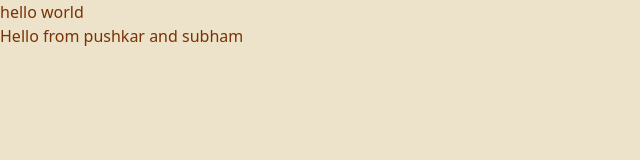
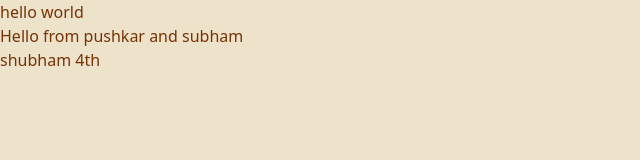
Before and after one commit to pushkar3872/Sr-Jr-connect, a React (Vite) app in the folder frontend/: page / in a window 1280 px wide. Shown: the top 160 px of the page, without its empty margins (0-640 px from the left). Built offline with nearby package versions, Linux system fonts and the light colour scheme.

Commit message:
shubham 4th

```diff
--- a/frontend/src/App.jsx
+++ b/frontend/src/App.jsx
@@ -7,6 +7,7 @@ function App() {
       <div className="">
         hello world
         <h2>Hello from pushkar and subham</h2>
+        <h2>shubham 4th</h2>
       </div>
     </>
   )
```
